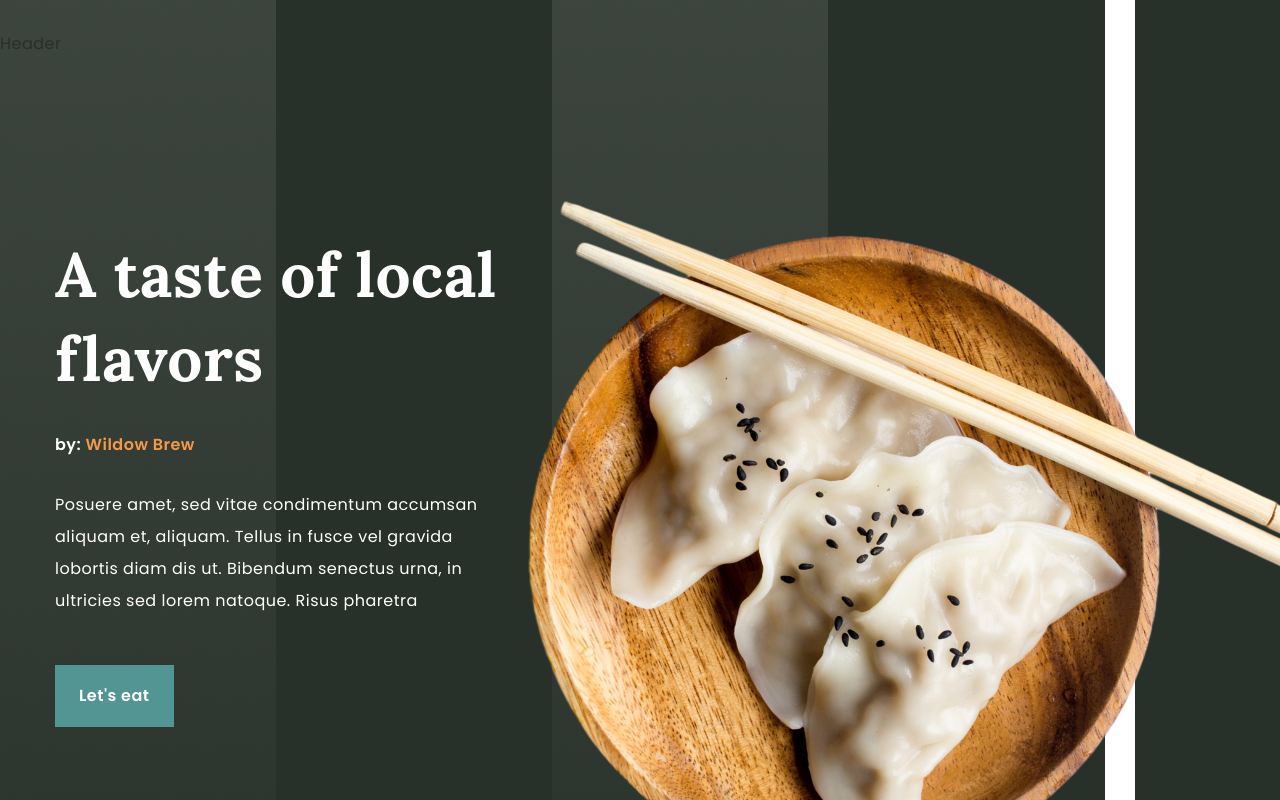
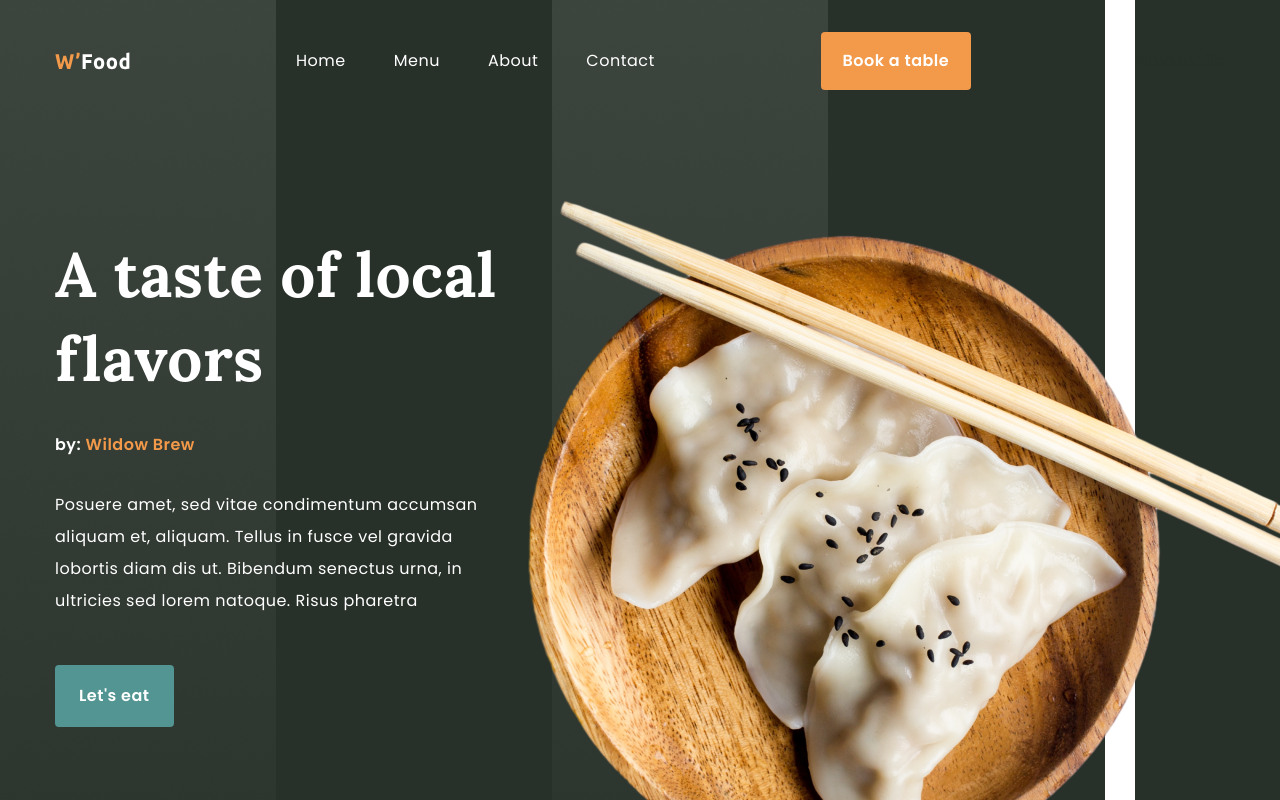
Before and after one commit to Fred-omojole/yels-restaurant-app, a Next.js app: page / in a window 1280 px wide. Shown: the top 800 px of the page. Built offline with nearby package versions, Linux system fonts and the light colour scheme.

Commit message:
navbar setup

```diff
--- a/package.json
+++ b/package.json
@@ -19,7 +19,7 @@
     "framer-motion": "^10.17.0",
     "leaflet": "^1.9.4",
     "lucide-react": "^0.303.0",
-    "next": "^14.1.1-canary.4",
+    "next": "^14.1.4",
     "popover": "^2.4.1",
     "react": "^18",
     "react-day-picker": "^8.10.0",
--- a/src/components/Header.tsx
+++ b/src/components/Header.tsx
@@ -1,3 +1,4 @@
+/* eslint-disable react/no-unescaped-entities */
 "use client";
 import React, { useEffect } from "react";
 import Image from "next/image";
@@ -6,6 +7,9 @@ import { Link as ScrollLink } from "react-scroll";
 import NAV from "./Nav";
 import navMobile from "./NavMobile";
 import { useState } from "react";
+import Nav from "./Nav";
+import { Button } from "./ui/button";
+import NavMobile from "./NavMobile";
 // import { useEffect } from "react";
 const Header = () => {
   const [active, setActive] = useState(false);
@@ -29,7 +33,28 @@ const Header = () => {
         active ? " bg-black py-4 " : "bg-none py-8"
       } fixed top-0 w-full z-50 left-0 transition-all duration-200`}
     >
-      Header
+      <div className="container mx-auto">
+        <div className="flex items-center justify-between">
+          {/* logo */}
+          <Link href="/">
+            <Image src="/Logo.svg" width={75} height={30} alt="" />
+          </Link>
+          {/* navbar */}
+          <Nav
+            containerStyles="hidden xl:flex gap-x-12 text-white"
+            linkStyles="capitalize"
+          />
+          {/* button */}
+          <ScrollLink to="reservation" smooth={true}>
+            <Button className="rounded" variant="orange" size="sm">
+              {" "}
+              Book a table
+            </Button>
+          </ScrollLink>
+          {/* navMobile */}
+          <NavMobile containerStyles="xl:hidden " />
+        </div>
+      </div>
     </header>
   );
 };
--- a/src/components/Hero.tsx
+++ b/src/components/Hero.tsx
@@ -54,7 +54,7 @@ const Hero = () => {
               viewport={{ once: false, amount: 0.4 }}
             >
               {/* // eslint-disable-next-line react/no-unescaped-entities */}
-              <Button className=" transition hover:ease-in-out duration-500 ">
+              <Button className=" transition hover:ease-in-out duration-500 rounded ">
                 Let's eat
               </Button>
             </motion.div>
--- a/src/components/Nav.tsx
+++ b/src/components/Nav.tsx
@@ -1,7 +1,32 @@
-import React from "react";
+import Link from "next/link";
+const links = [
+  { path: "home", name: "home", offset: -50 },
 
-const Nav = () => {
-  return <div>Nav</div>;
+  { path: "menu", name: "menu", offset: -50 },
+
+  { path: "about", name: "about", offset: -150 },
+
+  { path: "contact", name: "contact", offset: 0 },
+];
+
+const Nav = ({ containerStyles, linkStyles }) => {
+  return (
+    <nav className={`${containerStyles}`}>
+      {links.map((link, index) => (
+        <Link
+          key={index}
+          href={link.path}
+          spy={true}
+          smooth={true}
+          offset={link.offset}
+          duration={500}
+          className={`${linkStyles}`}
+        >
+          {link.name}
+        </Link>
+      ))}
+    </nav>
+  );
 };
 
 export default Nav;
```
Also changed, not shown: 1 other file (tests, documents, lock files or other folders).
